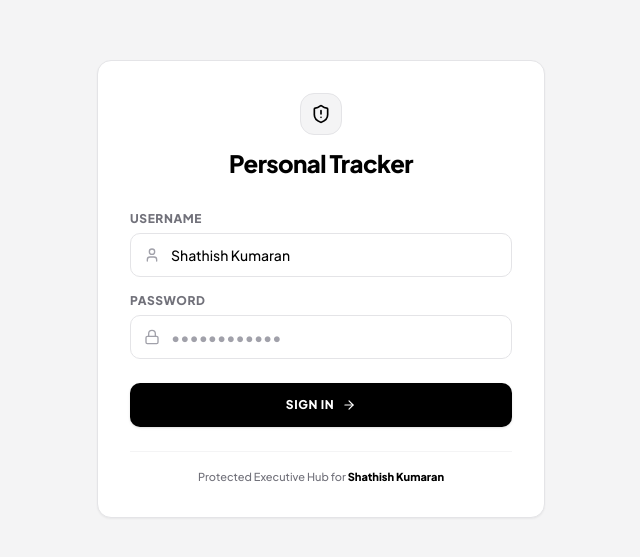
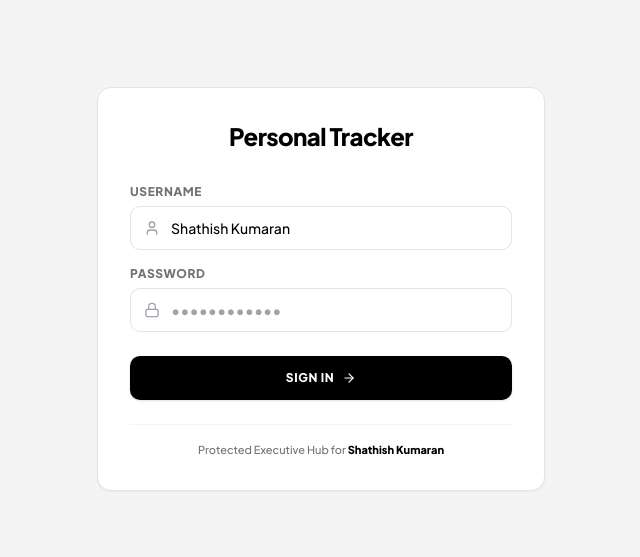
Before and after one commit to SHATHISH-07/personal_tracker, a Next.js app: page /login in a window 1280 px wide. Shown: the part 151-708 px from the top of the page, without its empty margins (319-959 px from the left). Built offline with nearby package versions, Linux system fonts and the light colour scheme.

Commit message:
feat: implement authentication login page with validation and loading states

```diff
--- a/app/login/page.tsx
+++ b/app/login/page.tsx
@@ -2,7 +2,7 @@
 
 import React, { useState } from "react";
 import { useRouter } from "next/navigation";
-import { Lock, User, ArrowRight, AlertCircle, ShieldAlert } from "lucide-react";
+import { Lock, User, ArrowRight, AlertCircle } from "lucide-react";
 
 export default function LoginPage() {
   const [username, setUsername] = useState("Shathish Kumaran");
@@ -43,9 +43,6 @@ export default function LoginPage() {
       <div className="w-full max-w-md bg-white border border-[#e4e4e7] p-6 sm:p-8 rounded-xl shadow-xs transition-all duration-200">
         {/* Hub Title Identity */}
         <div className="flex flex-col items-center mb-6 sm:mb-8 text-center">
-          <div className="bg-[#f4f4f5] p-2.5 rounded-xl mb-3 border border-[#e4e4e7]">
-            <ShieldAlert className="w-5 h-5 text-black" />
-          </div>
           <h1 className="text-xl sm:text-2xl font-black tracking-tight text-black">
             Personal Tracker
           </h1>
```
